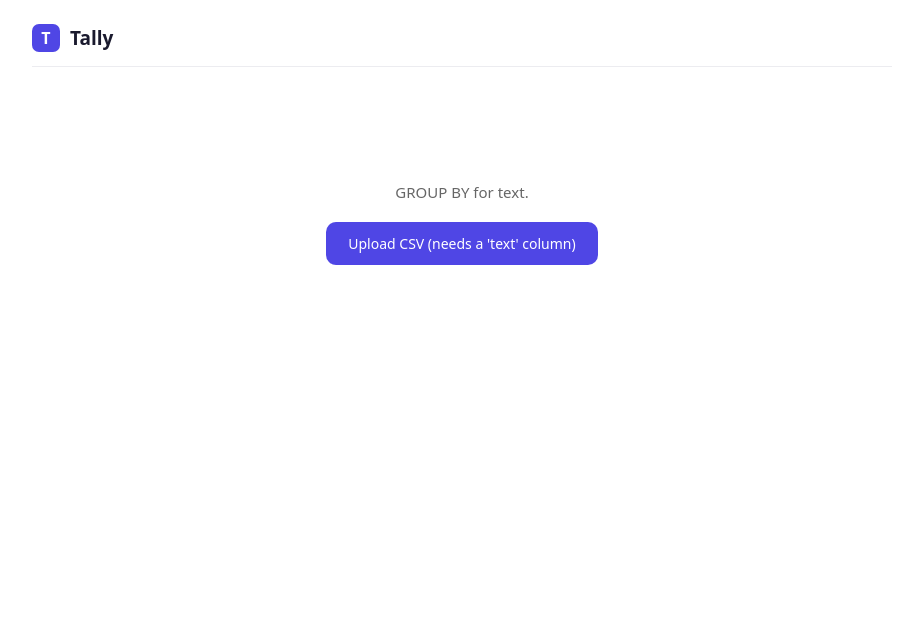
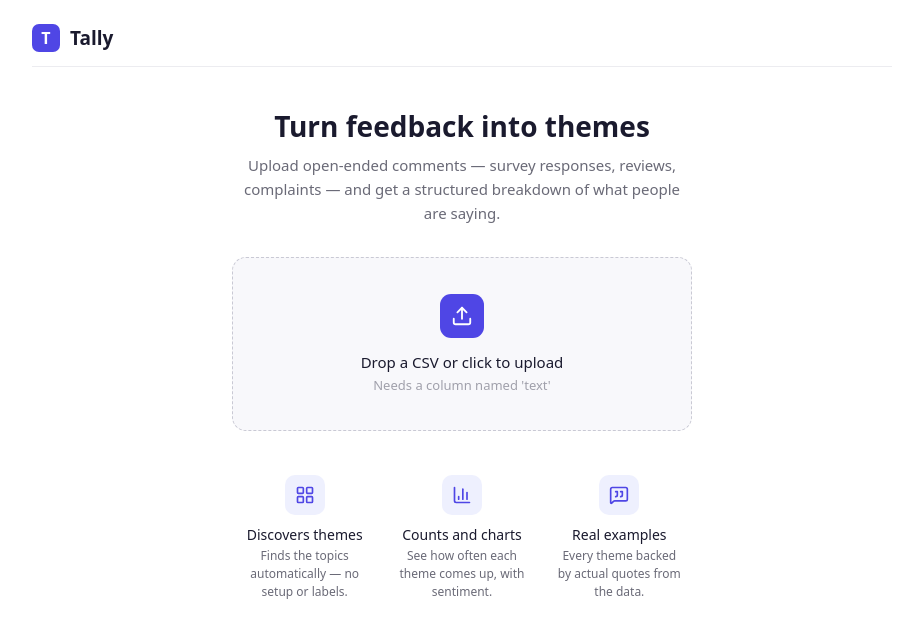
Before and after one commit to caoxiang427-ship-it/Tally, a React (Vite) app: page / in a window 1280 px wide. Shown: the top 638 px of the page, without its empty margins (178-1101 px from the left). Built offline with nearby package versions, Linux system fonts and the light colour scheme.

Commit message:
Add upload landing state with icons

```diff
--- a/package.json
+++ b/package.json
@@ -10,6 +10,7 @@
     "preview": "vite preview"
   },
   "dependencies": {
+    "lucide-react": "^1.24.0",
     "react": "^19.2.7",
     "react-dom": "^19.2.7",
     "recharts": "^3.9.2"
--- a/src/App.css
+++ b/src/App.css
@@ -1,4 +1,17 @@
 .app { max-width: 900px; margin: 0 auto; padding: 24px 20px 60px; font-family: system-ui, -apple-system, sans-serif; color: #1a1a2e; }
+
+.landing { max-width: 460px; margin: 40px auto 0; text-align: center; }
+.landing-title { font-size: 28px; font-weight: 600; margin: 0 0 8px; }
+.landing-sub { font-size: 15px; color: #6a6a77; line-height: 1.6; margin: 0 0 32px; }
+.dropzone { display: block; border: 1.5px dashed #c9c9d4; border-radius: 14px; padding: 36px 24px; background: #f8f8fb; cursor: pointer; }
+.dropzone:hover { border-color: #4f46e5; background: #f4f3ff; }
+.dz-icon { width: 44px; height: 44px; border-radius: 11px; background: #4f46e5; color: #fff; font-size: 22px; display: flex; align-items: center; justify-content: center; margin: 0 auto 14px; }
+.dz-title { font-size: 15px; font-weight: 500; margin-bottom: 4px; }
+.dz-hint { font-size: 13px; color: #a0a0ab; }
+.features { display: grid; grid-template-columns: repeat(3, 1fr); gap: 12px; margin-top: 36px; }
+.feature { padding: 8px; }
+.feature-title { font-size: 14px; font-weight: 500; margin-bottom: 3px; }
+.feature-text { font-size: 12px; color: #6a6a77; line-height: 1.5; text-align: center; }
 
 .topbar { display: flex; align-items: center; justify-content: space-between; padding-bottom: 14px; border-bottom: 1px solid #ececf0; margin-bottom: 20px; }
 .brand { display: flex; align-items: center; gap: 10px; }
@@ -8,9 +21,6 @@
 .btn { font-size: 13px; color: #444; background: #fff; border: 1px solid #d9d9e0; border-radius: 8px; padding: 6px 12px; cursor: pointer; }
 .btn:hover { background: #f6f6f9; }
 
-.empty { text-align: center; padding: 80px 0; }
-.tagline { color: #666; margin-bottom: 20px; font-size: 15px; }
-.upload { display: inline-block; padding: 12px 22px; background: #4f46e5; color: #fff; border-radius: 10px; cursor: pointer; font-size: 14px; }
 .error { color: #c0392b; margin-top: 14px; }
 
 .metrics { display: grid; grid-template-columns: repeat(4, 1fr); gap: 12px; margin-bottom: 16px; }
@@ -48,3 +58,10 @@
 .pill.negative { background: #FCEBEB; color: #791F1F; }
 .pill.positive { background: #EAF3DE; color: #27500A; }
 .pill.neutral { background: #F1EFE8; color: #444441; }
+
+.feature-icon {
+  width: 40px; height: 40px; border-radius: 10px;
+  background: #eef0fe;
+  display: flex; align-items: center; justify-content: center;
+  margin: 0 auto 10px;
+}
--- a/src/App.jsx
+++ b/src/App.jsx
@@ -1,5 +1,6 @@
 import { useState } from "react";
 import "./App.css";
+import { LayoutGrid, BarChart3, MessageSquareQuote, Upload } from "lucide-react";
 
 const API = "http://127.0.0.1:8000";
 const COLORS = { negative: "#E24B4A", positive: "#639922", neutral: "#B4B2A9" };
@@ -49,13 +50,26 @@ export default function App() {
       </header>
 
       {!data && (
-        <div className="empty">
-          <p className="tagline">GROUP BY for text.</p>
-          <label className="upload">
-            {loading ? "Analyzing…" : "Upload CSV (needs a 'text' column)"}
+        <div className="landing">
+          <h1 className="landing-title">Turn feedback into themes</h1>
+          <p className="landing-sub">Upload open-ended comments — survey responses, reviews, complaints — and get a structured breakdown of what people are saying.</p>
+
+          <label className="dropzone">
+            <div className="dz-icon"><Upload size={22} color="#fff" /></div>
+            <div className="dz-title">{loading ? "Analyzing…" : "Drop a CSV or click to upload"}</div>
+            <div className="dz-hint">Needs a column named 'text'</div>
             <input type="file" accept=".csv" onChange={handleUpload} hidden />
           </label>
           {error && <p className="error">{error}</p>}
+
+          <div className="features">
+            <Feature icon={<LayoutGrid size={20} color="#4f46e5" />}
+              title="Discovers themes" text="Finds the topics automatically — no setup or labels." />
+            <Feature icon={<BarChart3 size={20} color="#4f46e5" />}
+              title="Counts and charts" text="See how often each theme comes up, with sentiment." />
+            <Feature icon={<MessageSquareQuote size={20} color="#4f46e5" />}
+              title="Real examples" text="Every theme backed by actual quotes from the data." />
+          </div>
         </div>
       )}
 
@@ -129,6 +143,14 @@ const Metric = ({ label, value }) => (
 const Leg = ({ c, l }) => (<span className="leg"><span className="dot" style={{ background: c }} />{l}</span>);
 const pct = (part, total) => (total ? (part / total) * 100 + "%" : "0%");
 
+const Feature = ({ icon, title, text }) => (
+  <div className="feature">
+    <div className="feature-icon">{icon}</div>
+    <div className="feature-title">{title}</div>
+    <div className="feature-text">{text}</div>
+  </div>
+);
+
 function derive(data) {
   const sent = {
     negative: 0,
```
Also changed, not shown: 1 other file (tests, documents, lock files or other folders).
